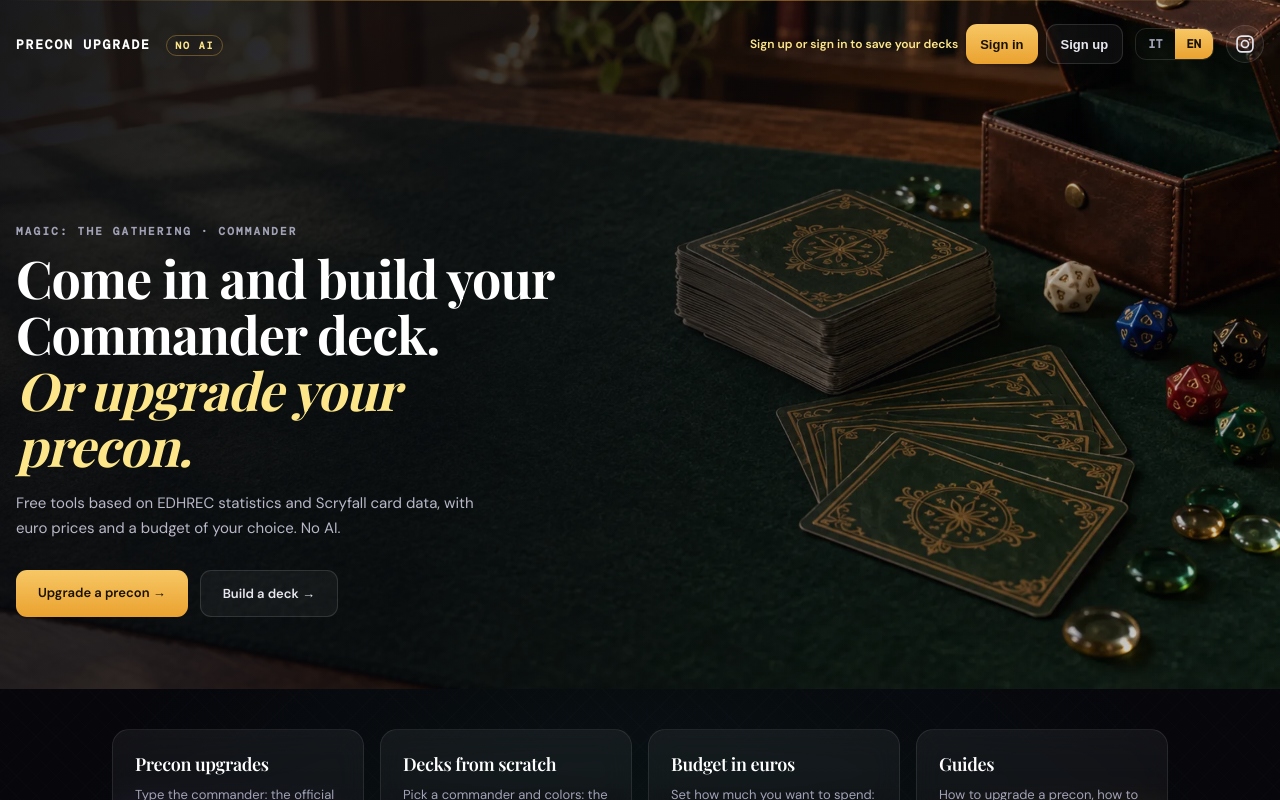
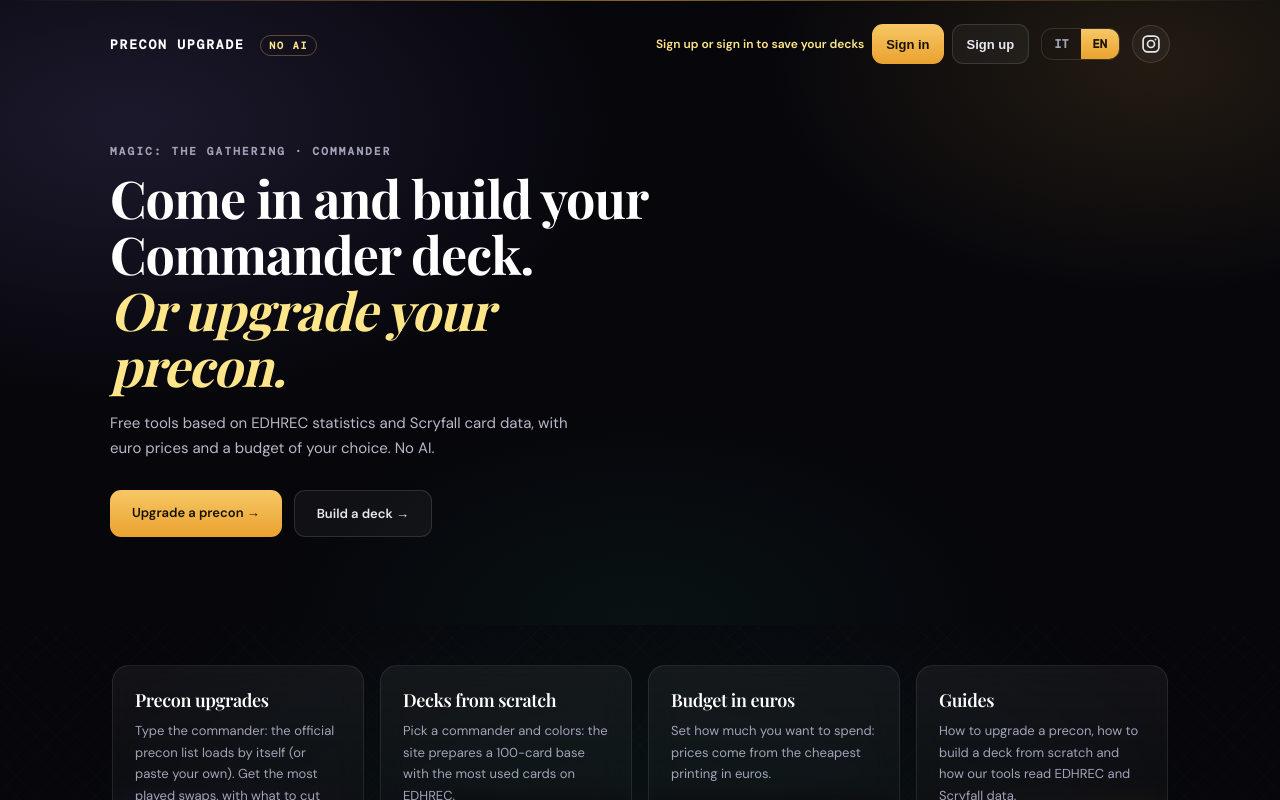
Before and after one commit to lucky24123/precon-upgrade, a Next.js app: page / in a window 1280 px wide. Shown: the top 800 px of the page. Built offline with nearby package versions, Linux system fonts and the light colour scheme; no server answers; a web font is replaced by a local one.

Commit message:
Update page.tsx

```diff
--- a/app/page.tsx
+++ b/app/page.tsx
@@ -8,12 +8,8 @@ export default function Landing() {
   const { t } = useLang();
   return (
     <main className="landing">
-      <section className="land-hero land-hero-clean">
-        <picture>
-          <source media="(max-width: 700px)" srcSet="/hero-mazzo-960.webp" />
-          <img src="/hero-mazzo.webp" alt={t.landImgAlt} fetchPriority="high" />
-        </picture>
-        <div className="land-shade land-shade-clean" />
+      {/* Hero senza foto mazzo/dadi — solo sfondo design */}
+      <section className="land-hero land-hero-plain">
         <div className="land-inner">
           <header className="land-head">
             <Link href="/" className="brand">
```
